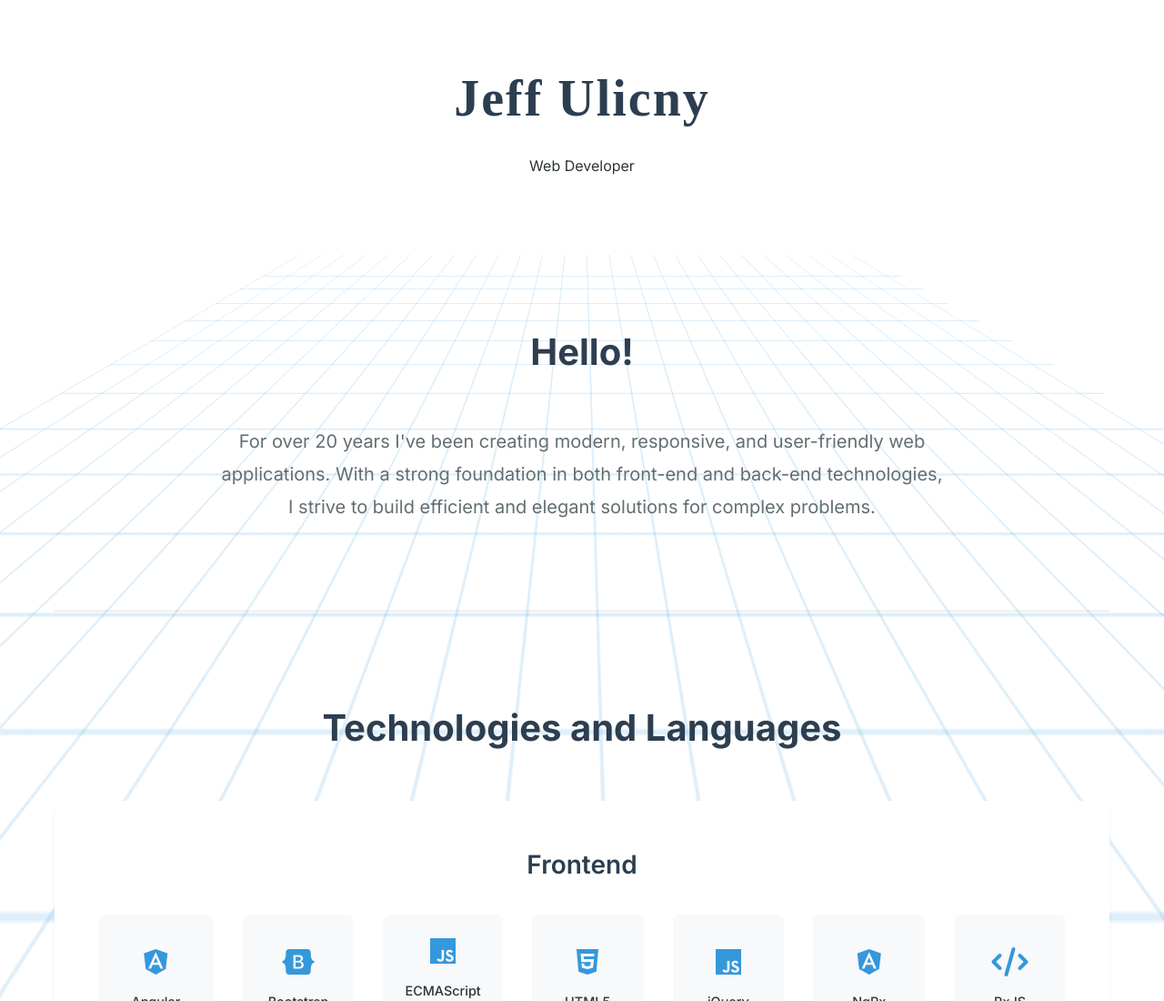
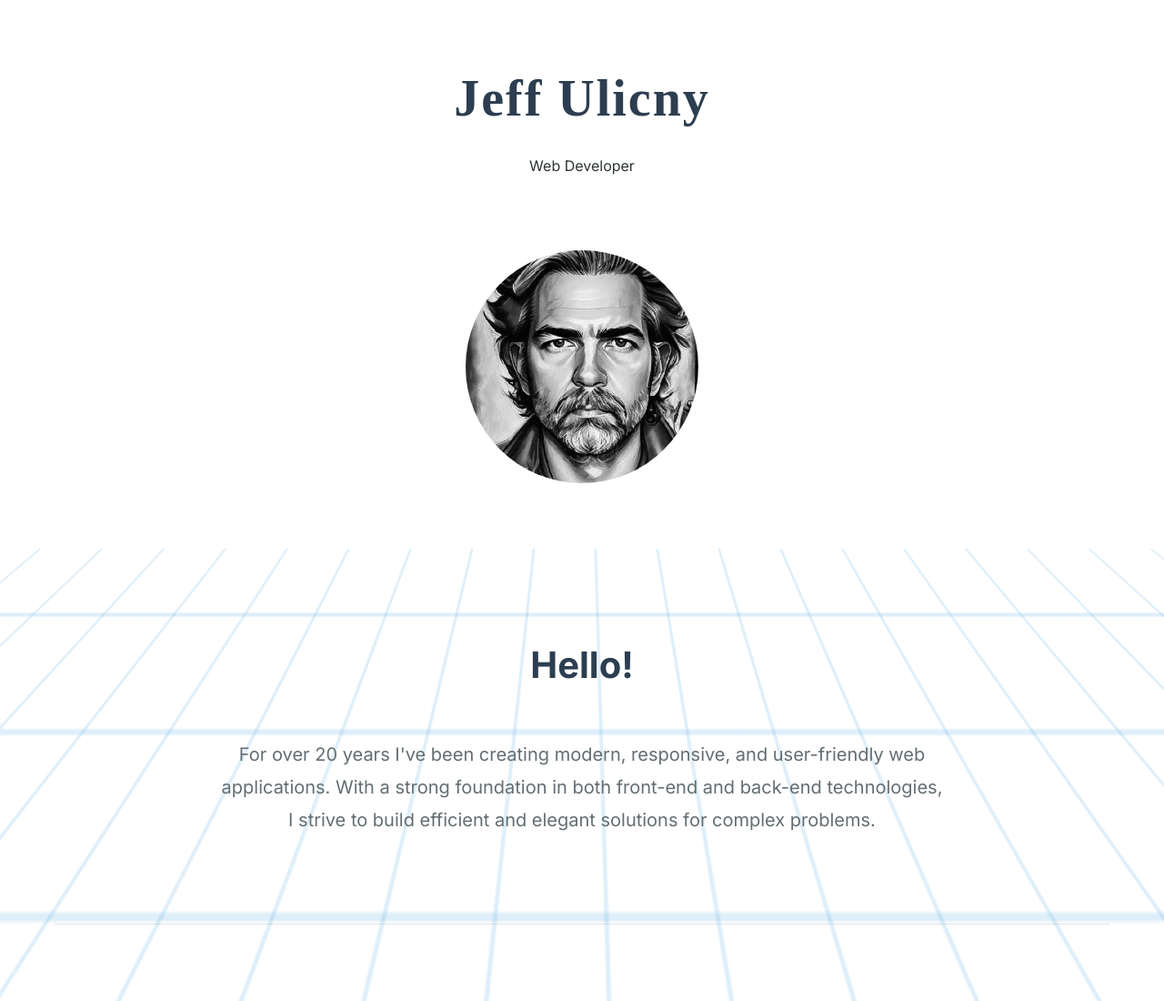
Before and after one commit to madmonk13/hello, a plain HTML site: page index.html in a window 1280 px wide. Shown: the top 1100 px of the page at 91% size. Drawn offline with Linux system fonts and the light colour scheme; a web font is replaced by a local one.

Commit message:
Add profile pic

```diff
--- a/index.html
+++ b/index.html
@@ -90,6 +90,19 @@
             margin-bottom: 1rem;
             font-family: 'Raleway Dots';
             letter-spacing: 2px;
+        }
+
+        header img {
+            width: 20vw;
+            height: 20vw;
+            border-radius: 10vw;
+            margin-top: 10vh;
+            filter: grayscale(100%);
+            transition: filter 0.3s ease;
+        }
+
+        header img:hover {
+            filter: grayscale(0%);
         }
 
         .section {
@@ -302,6 +315,7 @@
         <div class="container">
             <h1>Jeff Ulicny</h1>
             <p>Web Developer</p>
+            <img src="img/me.jpg" alt="Jeff Ulicny Profile Picture" class="me-image">
         </div>
     </header>
 
@@ -471,8 +485,8 @@
         <section class="section" id="links">
             <h2>Connect With Me</h2>
             <div class="links">
-                <a href="#" class="link-button">GitHub</a>
-                <a href="#" class="link-button">LinkedIn</a>
+                <a href="https://github.com/madmonk13" class="link-button">GitHub</a>
+                <a href="https://www.linkedin.com/in/jeffulicny/" class="link-button">LinkedIn</a>
             </div>
         </section>
     </main>
```
Also changed, not shown: img/me.jpg (added), 1 other file.
